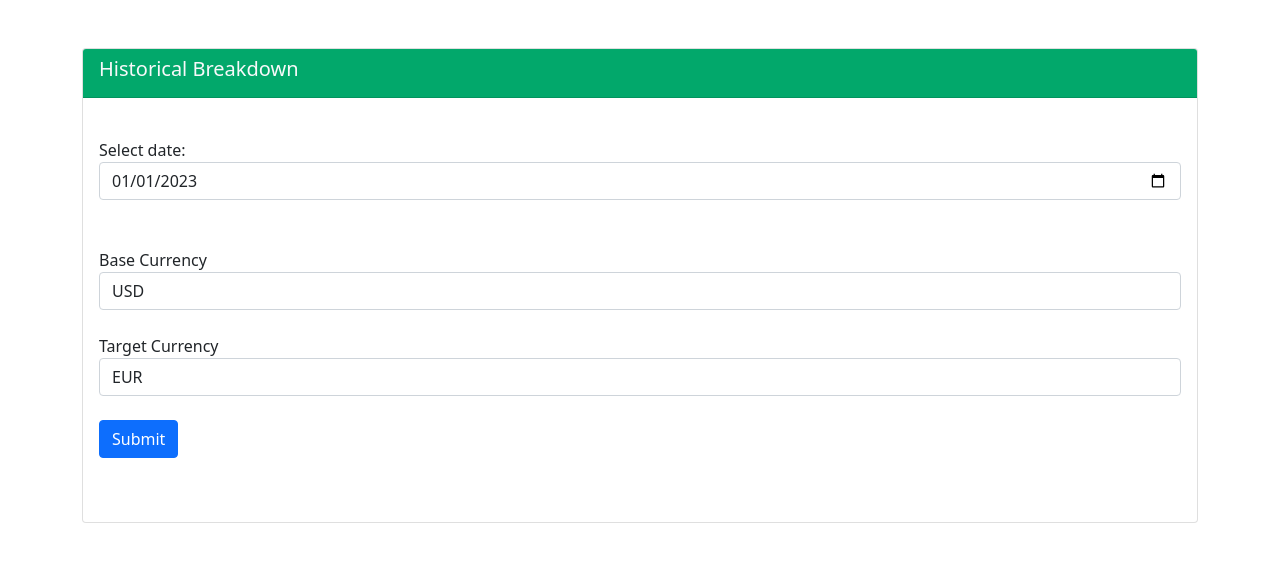
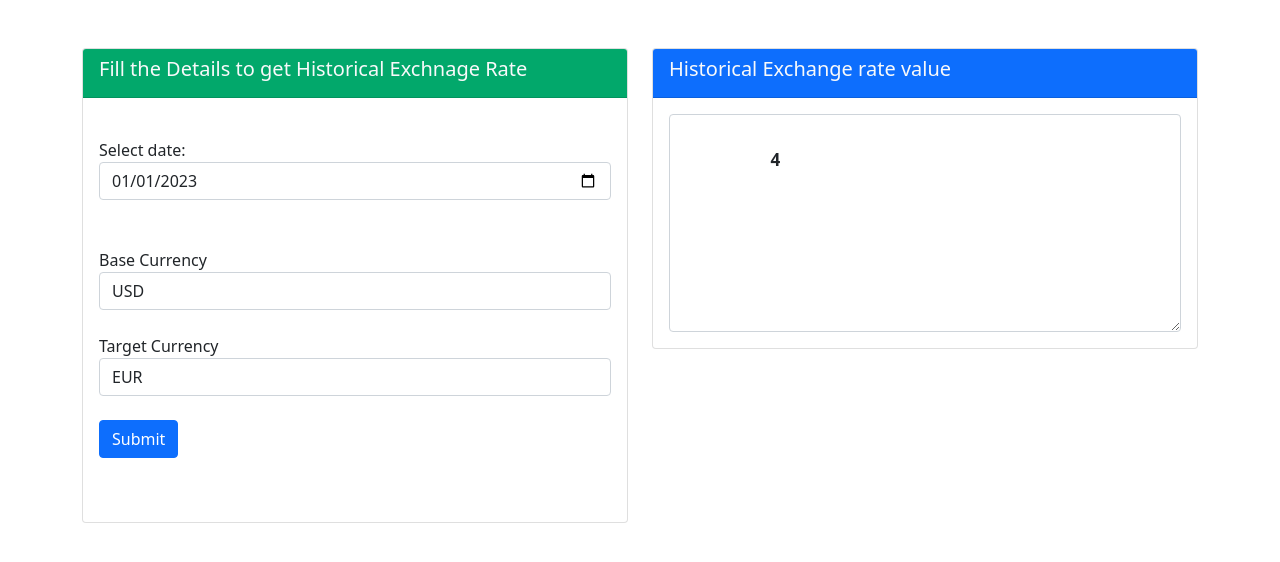
Before and after one commit to utkarshdeep/exchangerateapp, a Django app: template templates/historical.html in a window 1280 px wide. Shown: the part 56-618 px from the top of the page. Run offline with Django 4.2, Linux system fonts and the light colour scheme; the template is opened without the code that fills it: most values are stand-ins (such as "Sample title", 1, 10 or a date in 2020).

Commit message:
Giving finishing touch to html file.

```diff
--- a/core/models.py
+++ b/core/models.py
@@ -1,8 +1,3 @@
 from django.db import models
 
 # Create your models here.
-
-
-class Currency(models.Model):
-    full_name = models.CharField(max_length=50)
-    short_form = models.CharField(max_length=10)
--- a/core/views.py
+++ b/core/views.py
@@ -86,8 +86,8 @@ def historical(request):
 
         # convert the response data to json
         data = response.json()
-        quotes = data['rates']
-        context = {"is_error": False, 'quotes': quotes}
+        rate = data['rates'][target_currency]
+        context = {"is_error": False, "rate": f"ON {date} --> 1 {base_currency} = {rate} {target_currency}"}
 
         # Passing the data to the temlate
         return render(request, template, context)
--- a/templates/historical.html
+++ b/templates/historical.html
@@ -1,10 +1,10 @@
 {% extends 'base.html' %}
 
 {% block content %}
-<div class="col-sm-12">
+<div class="col-sm-6">
     <div class="card">
         <div class="card-header" style="background-color: #02a86b;">
-            <h5 class="card-title text-light">Historical Breakdown</h5>
+            <h5 class="card-title text-light">Fill the Details to get Historical Exchnage Rate</h5>
         </div>
         <br>
         <div class="card-body">
@@ -125,50 +125,30 @@
                        <option value="ZAR">ZAR</option>
                    </select>
                </div>
-                    <!-- <label for="format">Base Currency: USD</label> -->
                     <br>
                    <button type="submit" class="btn btn-primary">Submit</button>
                 </div>
             </form>
             <br>
 
-            <div id="rate" style="text-align-last: left; font-size: 20px; font-weight:900">
+            <br>
+        </div>
+</div>
+
+<div class="col-sm-6">
+    <div class="card">
+        <div class="card-header bg-primary">
+            <h5 class="card-title text-light">Historical Exchange rate value</h5>
+        </div>
+        <div class="card-body">
+            <textarea class="form-control "name="translated" id="translated" cols="30" rows="8" style="text-align-last: start; font-size: 17px; font-weight:900">
                 {% if is_error %}
-                    {{ rate }}
+
                 {% else %}
-
+                    {{rate}}
                 {% endif %}
-            </div>
-
-            <br>
-
-
-            <!-- <table class="table table-bordered">
-                <thead>
-                <tr>
-                    <th scope="col">#</th>
-                    <th scope="col">Currency</th>
-                    <th scope="col">Rate</th>
-                </tr>
-                </thead>
-                <tbody>
-                {% for key, value in quotes.items %}
-                <tr>
-                    <td>{{ forloop.counter }}</td>
-                    <td>{{key}}</td>
-                    <td>{{value}}</td>
-                </tr>
-                {% endfor %}
-                </tbody>
-            </table> -->
-        </div>
-        <div id="rate" style="text-align-last: left; font-size: 20px; font-weight:900">
-            {% if is_error %}
-                {{ quotes }}
-            {% else %}
-
-            {% endif %}
+            </textarea>
         </div>
     </div>
-</div>
+ </div>
 {% endblock %}
```
Also changed, not shown: templates/index.html (+1 -8 lines), img/LatestER.png (deleted).
